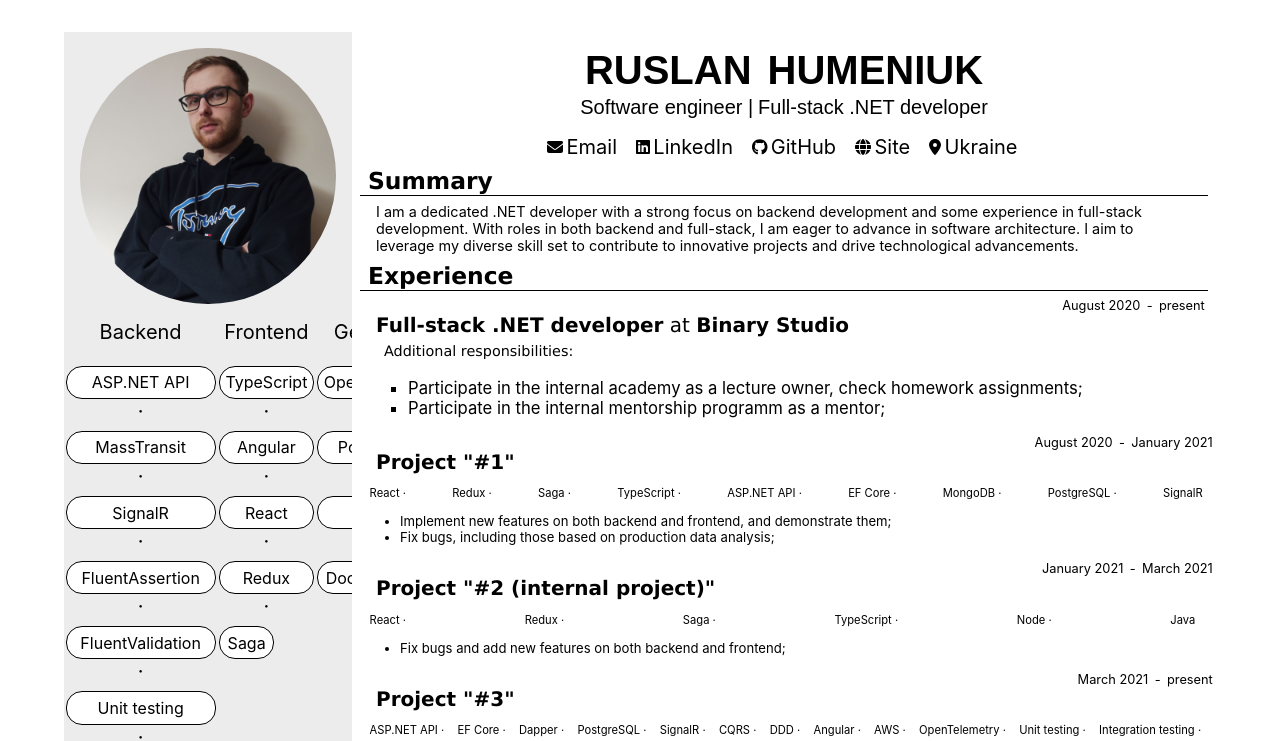
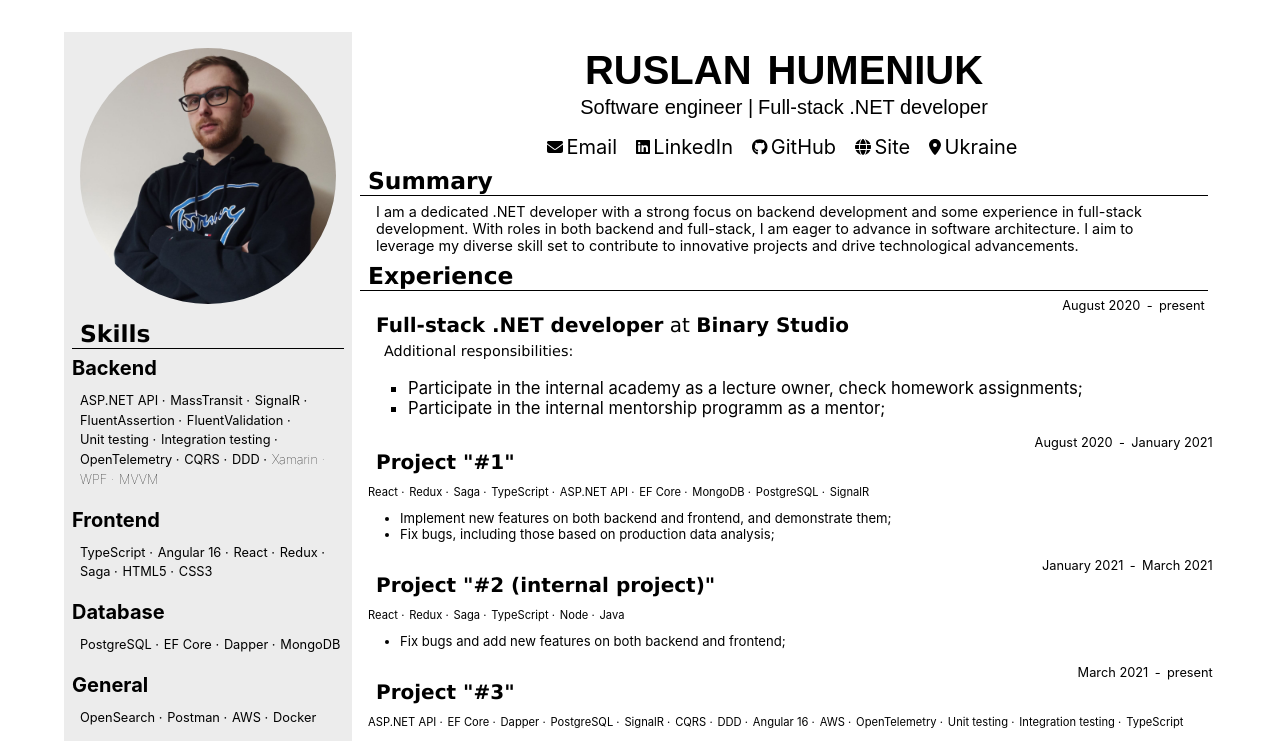
Before and after one commit to rusgumeniuk/portfolio, a React (Create React App) app: page / in a window 1280 px wide. Shown: the top 741 px of the page. Built offline with nearby package versions, Linux system fonts and the light colour scheme.

Commit message:
feat: use SkillList in Skills, add Skill interface

```diff
--- a/src/components/skills/Skills.css
+++ b/src/components/skills/Skills.css
@@ -1,29 +1,20 @@
 .skill-groups {
   display: flex;
+  flex-direction: column;
+  margin-top: 0.5rem;
 }
 
 .skill-group {
-  flex-grow: 1;
-  text-align: center;
+  margin-left: 0.5rem;
+  margin-bottom: 0.5rem;
 }
 
 .skill-group-title {
   text-transform: capitalize;
+  font-weight: bolder;
 }
 
-.skill-list {
-  display: flex;
-  padding: 0;
-  list-style-type: none;
-  flex-flow: row wrap;
-
-  .skill {
-    margin: 0.1rem;
-    flex-shrink: 1;
-    flex-grow: 1;
-  }
-
-  .skill:last-child {
-    flex-grow: 0.1;
-  }
+.skill-list-container {
+  margin-left: 0.5rem;
+  font-size: 0.8rem;
 }
--- /dev/null
+++ b/src/components/skills/Skills.module.css
@@ -0,0 +1,6 @@
+.additional {
+  font-weight: lighter;
+}
+
+
+/* TODO: use module css files for all components */
--- a/src/components/skills/Skills.tsx
+++ b/src/components/skills/Skills.tsx
@@ -1,23 +1,36 @@
 import { FC } from 'react';
-import Bubble from '../shared/bubble/Bubble';
+import Divider from '../shared/divider/Divider';
+import SkillList from '../shared/skill-list/SkillList';
 import { SkillGroups } from './data';
 import './Skills.css';
+import styles from './Skills.module.css';
 
 const Skills: FC = () => {
   return (
+    <div className="skills-container">
+      <h3 className="title">Skills</h3>
+      <Divider />
       <div className="skill-groups">
         {SkillGroups.map((group) => (
           <div className="skill-group" key={group.title}>
             <span className="skill-group-title">{group.title}</span>
-          <ul className="skill-list">
-            {group.skills.map((skill) => (
-              <li className="skill" key={skill}>
-                <Bubble value={skill} />
-              </li>
-            ))}
-          </ul>
+            <div className="skill-list-container">
+              {/* TODO: mark skills with non commerce experience in a different color */}
+              <SkillList
+                mainSkills={group.skills
+                  .filter(
+                    (x) => !x.levelOfUsage || x.levelOfUsage === 'Commercial'
+                  )
+                  .map((x) => x.title)}
+                additionalSkills={group.skills
+                  .filter((x) => x.levelOfUsage === 'NonCommercial')
+                  .map((x) => x.title)}
+                additionalSkillsClassName={styles.additional}
+              />
+            </div>
           </div>
         ))}
+      </div>
     </div>
   );
 };
--- a/src/components/skills/data.ts
+++ b/src/components/skills/data.ts
@@ -4,48 +4,50 @@ export const SkillGroups: SkillGroup[] = [
   {
     title: 'backend',
     skills: [
-      Technologies.AspNetApi,
-      Technologies.MassTransit,
-      Technologies.SignalR,
-      Technologies.FluentAssertion,
-      Technologies.FluentValidation,
-      Technologies.UnitTests,
-      Technologies.IntegrationTests,
-      Technologies.OpenTelemetry,
-      Technologies.Cqrs,
-      Technologies.DomainDrivenDesign,
-      Technologies.Xamarin,
-      Technologies.WPF,
-      Technologies.ModelViewViewModel,
+      { title: Technologies.AspNetApi, levelOfUsage: 'Commercial' },
+      { title: Technologies.MassTransit, levelOfUsage: 'Commercial' },
+      { title: Technologies.SignalR, levelOfUsage: 'Commercial' },
+      { title: Technologies.FluentAssertion, levelOfUsage: 'Commercial' },
+      { title: Technologies.FluentValidation, levelOfUsage: 'Commercial' },
+      { title: Technologies.UnitTests, levelOfUsage: 'Commercial' },
+      { title: Technologies.IntegrationTests, levelOfUsage: 'Commercial' },
+      { title: Technologies.OpenTelemetry, levelOfUsage: 'Commercial' },
+      { title: Technologies.Cqrs, levelOfUsage: 'Commercial' },
+      { title: Technologies.DomainDrivenDesign, levelOfUsage: 'Commercial' },
+      { title: Technologies.Xamarin, levelOfUsage: 'NonCommercial' },
+      { title: Technologies.WPF, levelOfUsage: 'NonCommercial' },
+      { title: Technologies.ModelViewViewModel, levelOfUsage: 'NonCommercial' },
     ],
   },
   {
     title: 'frontend',
     skills: [
-      Technologies.Typescript,
-      Technologies.Angular,
-      Technologies.React,
-      Technologies.Redux,
-      Technologies.Saga,
+      { title: Technologies.Typescript, levelOfUsage: 'Commercial' },
+      { title: Technologies.Angular, levelOfUsage: 'Commercial' },
+      { title: Technologies.React, levelOfUsage: 'Commercial' },
+      { title: Technologies.Redux, levelOfUsage: 'Commercial' },
+      { title: Technologies.Saga, levelOfUsage: 'Commercial' },
+      { title: Technologies.Html, levelOfUsage: 'Commercial' },
+      { title: Technologies.Css, levelOfUsage: 'Commercial' },
+    ],
+  },
+  {
+    title: 'database',
+    skills: [
+      { title: Technologies.PostgreSql, levelOfUsage: 'Commercial' },
+      { title: Technologies.EntityFrameworkCore, levelOfUsage: 'Commercial' },
+      { title: Technologies.Dapper, levelOfUsage: 'Commercial' },
+      { title: Technologies.Mongo, levelOfUsage: 'Commercial' },
     ],
   },
   {
     title: 'general',
     skills: [
-      Technologies.OpenSearch,
-      Technologies.Postman,
-      Technologies.AWS,
-      Technologies.Docker,
+      { title: Technologies.OpenSearch, levelOfUsage: 'Commercial' },
+      { title: Technologies.Postman, levelOfUsage: 'Commercial' },
+      { title: Technologies.AWS, levelOfUsage: 'Commercial' },
+      { title: Technologies.Docker, levelOfUsage: 'Commercial' },
     ],
   },
-  {
-    title: 'database',
-    skills: [
-      Technologies.PostgreSql,
-      Technologies.EntityFrameworkCore,
-      Technologies.Dapper,
-      Technologies.Mongo,
-    ],
-  },
-  { title: 'soft', skills: ['Confluence'] },
+  { title: 'soft', skills: [{ title: 'Confluence' }] },
 ];
--- a/src/models/skills.ts
+++ b/src/models/skills.ts
@@ -1,11 +1,19 @@
+export interface Skill {
+  title: string;
+  levelOfUsage?: 'NonCommercial' | 'Commercial';
+}
+
 export interface SkillGroup {
   title: string;
-  skills: string[];
+  skills: Skill[];
 }
 
 export const Technologies = {
   React: 'React',
-  Angular: 'Angular',
+  Angular: 'Angular 16',
+  Html: 'HTML5',
+  Css: 'CSS3',
+  Bootstrap: 'Bootstrap',
   AspNetApi: 'ASP.NET API',
   Redux: 'Redux',
   Typescript: 'TypeScript',
```
Lines whose indentation alone changed are shown as unchanged.
